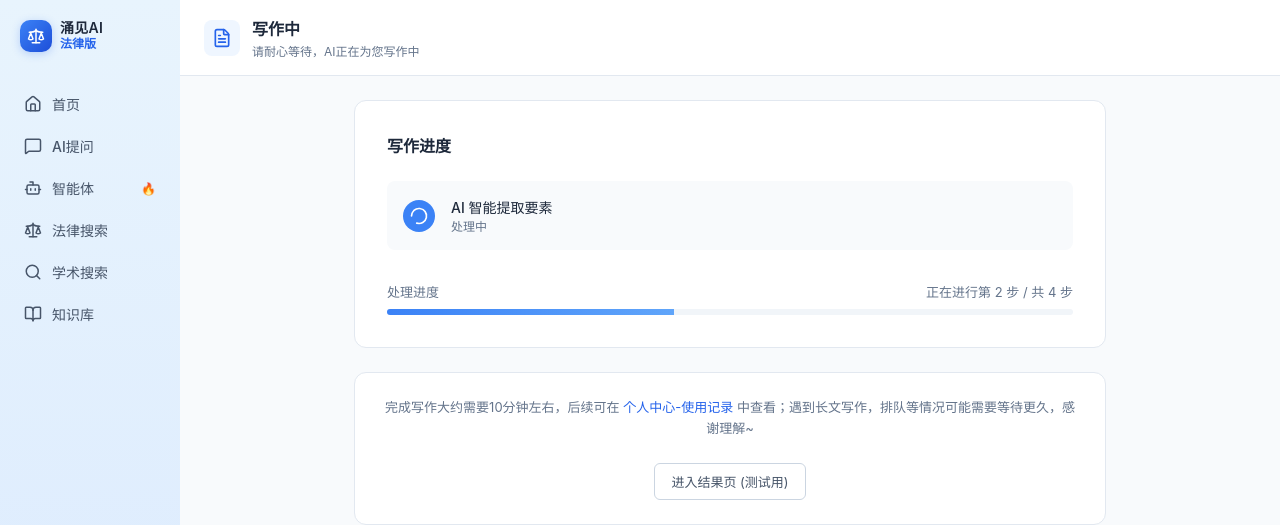
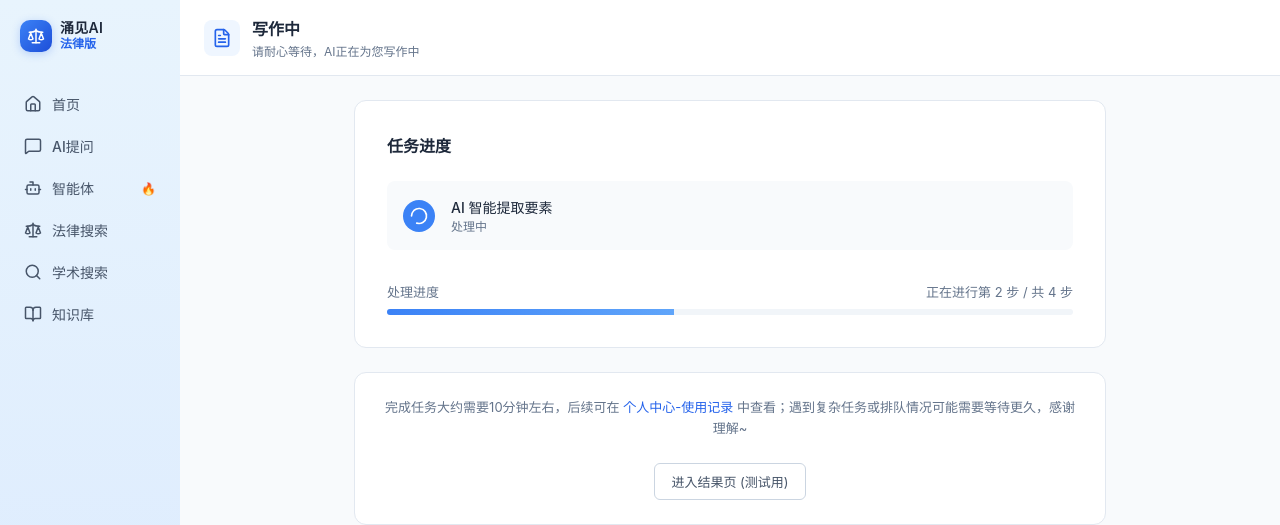
Before and after one commit to poer2023/legal-ai-assistant, a Vue app: page /agent/generic/processing in a window 1280 px wide. Shown: the top 525 px of the page. Built offline with nearby package versions, Linux system fonts and the light colour scheme.

Commit message:
refactor: generalize processing view text labels for all agent types

```diff
--- a/src/components/AgentProcessingView.vue
+++ b/src/components/AgentProcessingView.vue
@@ -65,7 +65,7 @@ const handleSkip = () => {
 
     <main class="main-content">
       <div class="status-card">
-        <h2 class="status-title">写作进度</h2>
+        <h2 class="status-title">任务进度</h2>
 
         <!-- Current Step Active Display -->
         <div class="active-step">
@@ -91,10 +91,9 @@ const handleSkip = () => {
       </div>
 
       <div class="tips-card">
-        <p>完成写作大约需要10分钟左右，后续可在 <a href="#">个人中心-使用记录</a> 中查看；遇到长文写作，排队等情况可能需要等待更久，感谢理解~</p>
+        <p>完成任务大约需要10分钟左右，后续可在 <a href="#">个人中心-使用记录</a> 中查看；遇到复杂任务或排队情况可能需要等待更久，感谢理解~</p>
 
         <div class="manual-action">
-           <!-- Manual Skip Button as requested -->
            <button class="skip-btn" @click="handleSkip">
              进入结果页 (测试用)
            </button>
```
